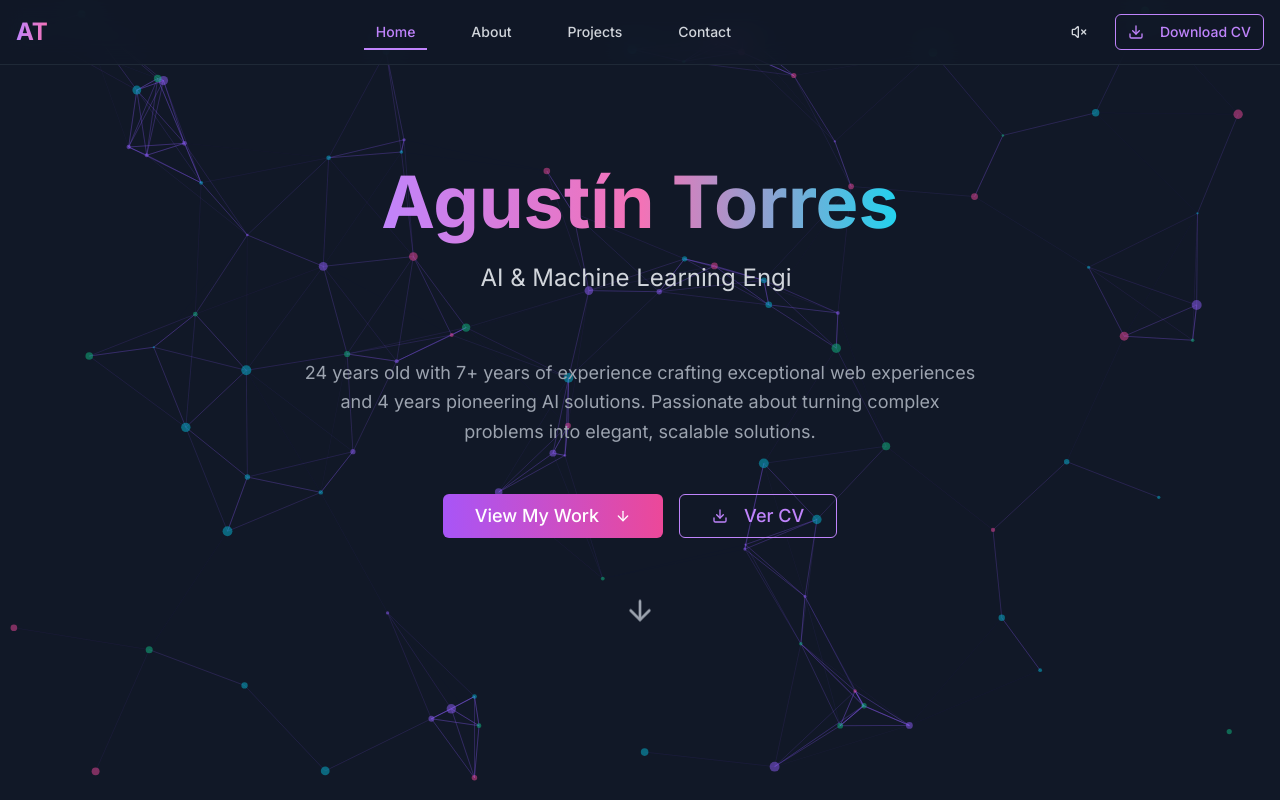
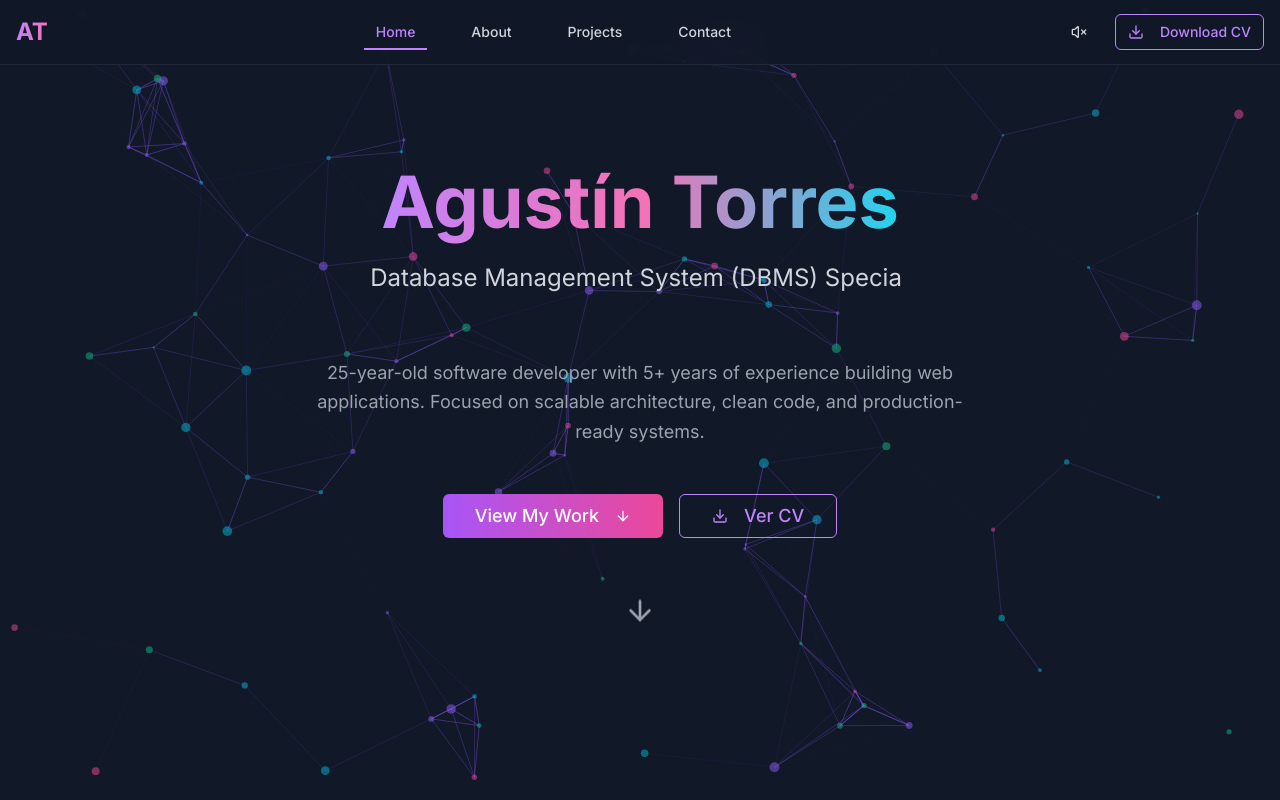
Before and after one commit to Gabrieltorres28/portafolio-agus, a Next.js app: page / in a window 1280 px wide. Shown: the top 800 px of the page. Built offline with nearby package versions, Linux system fonts and the light colour scheme.

Commit message:
cambios necesarios

```diff
--- a/app/layout.tsx
+++ b/app/layout.tsx
@@ -10,7 +10,7 @@ const inter = Inter({ subsets: ["latin"] })
 export const metadata: Metadata = {
   title: "Agustín Torres - Senior Fullstack Developer",
   description:
-    "Portfolio of Agustín Torres, Senior Fullstack Developer with 7+ years of experience in web development and 4 years in AI.",
+    "Portfolio of Agustín Torres, Systems Analyst with 5+ years of experience in software development and 3 years in AI.",
     generator: 'v0.dev'
 }
 
--- a/components/hero-section.tsx
+++ b/components/hero-section.tsx
@@ -30,11 +30,11 @@ export function HeroSection() {
         >
           <TypeAnimation
             sequence={[
-              "Senior Fullstack Developer",
+              "Fullstack Developer",
               2000,
-              "AI & Machine Learning Engineer",
+              "Database Management System (DBMS) Specialist",
               2000,
-              "Web Development Expert",
+              "Software Architecture & Design",
               2000,
               "Innovation Enthusiast",
               2000,
@@ -51,8 +51,7 @@ export function HeroSection() {
           transition={{ duration: 0.8, delay: 0.4 }}
           className="text-lg text-gray-400 mb-12 max-w-2xl mx-auto leading-relaxed"
         >
-          24 years old with 7+ years of experience crafting exceptional web experiences and 4 years pioneering AI
-          solutions. Passionate about turning complex problems into elegant, scalable solutions.
+          25-year-old software developer with 5+ years of experience building web applications. Focused on scalable architecture, clean code, and production-ready systems.
         </motion.p>
 
         <motion.div
```
